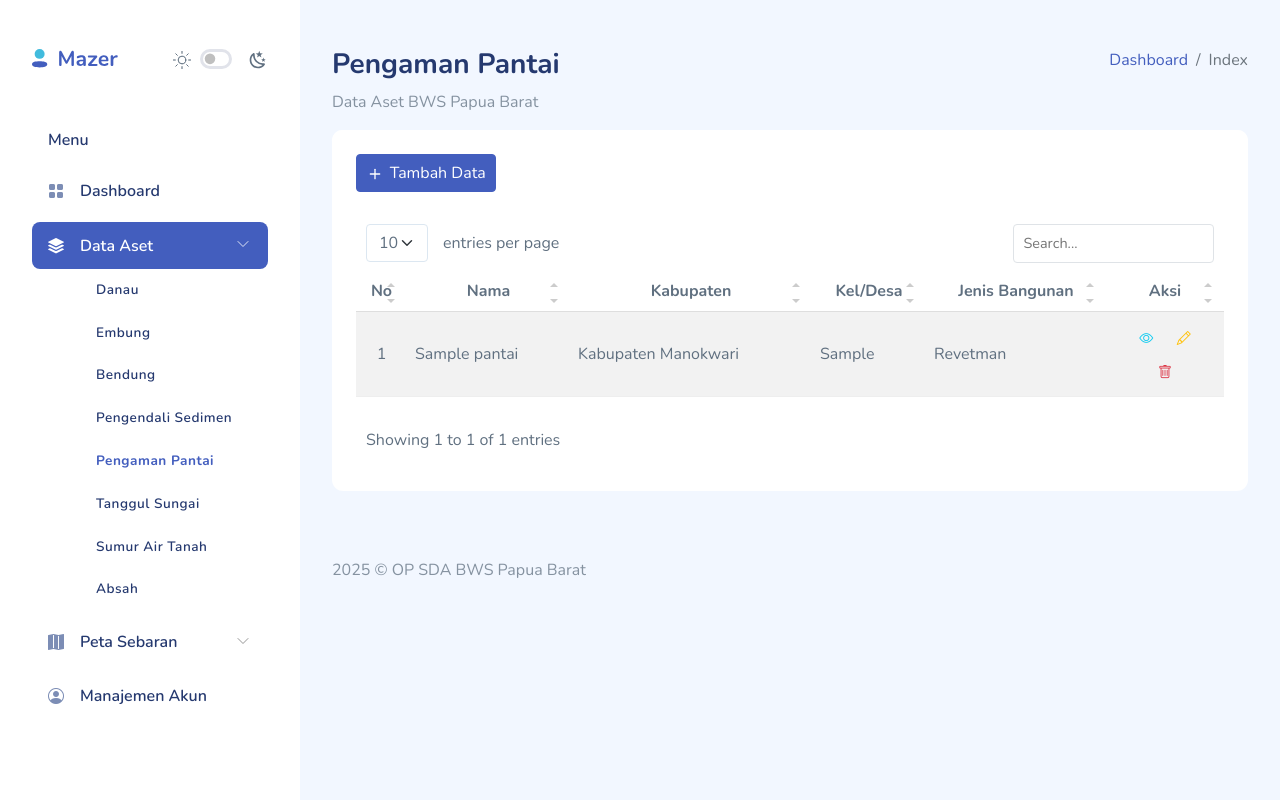
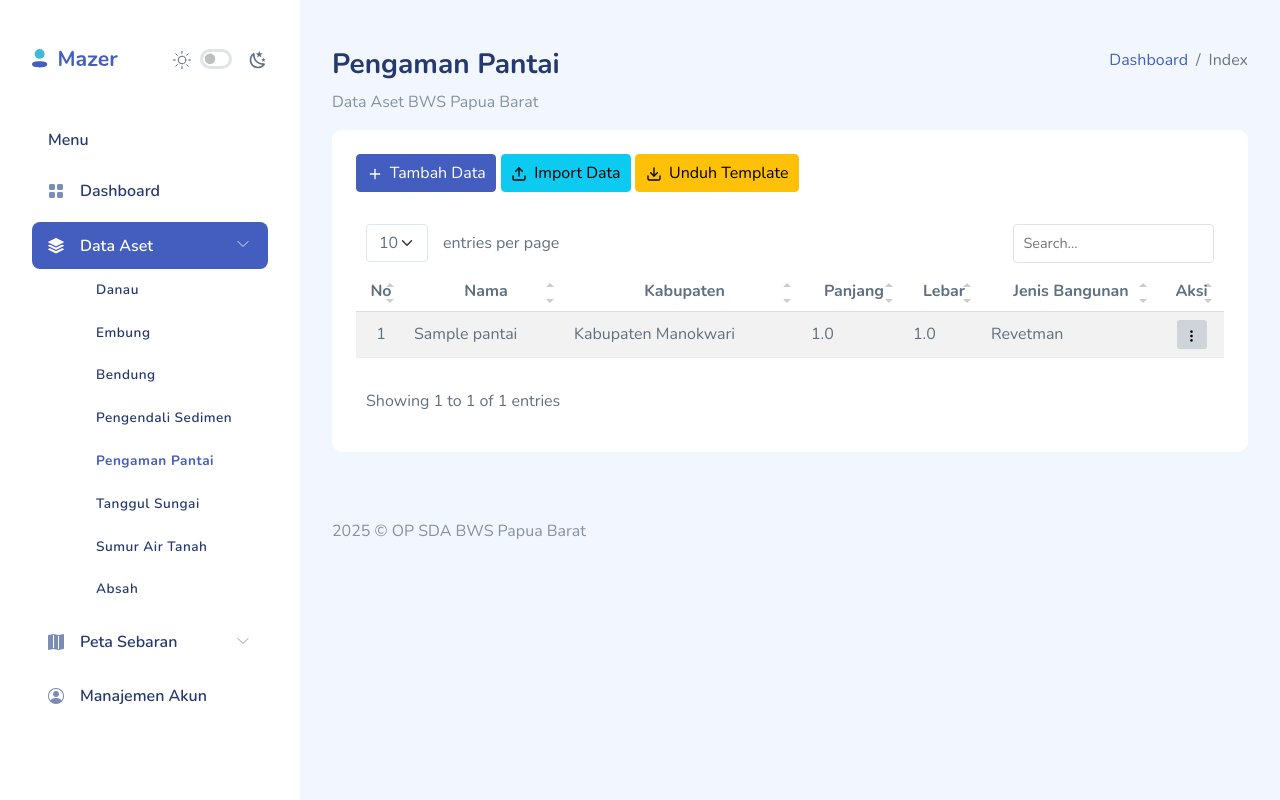
Before and after one commit to ariefendi992/aset-bwspb, a Django app: page /aset-pengaman-pantai/ in a window 1280 px wide. Run offline with Django 5.2, Linux system fonts and the light colour scheme; a user stored in the database is signed in; tables that the repository leaves empty hold one stand-in row (values such as "Sample post"); parts of the project's set-up code (start-up, migrations or seed data) failed here and were passed over; some libraries are stand-ins or nearby versions.

Commit message:
import and export aset pengaman pantai

```diff
--- a/apps/pengaman_pantai/forms.py
+++ b/apps/pengaman_pantai/forms.py
@@ -12,6 +12,7 @@ class PengamanPantaiForm(forms.ModelForm):
             "latitude2": "lat2",
             "longitude2": "long2",
         }
+        exclude = ["created_by", "updated_by"]
 
     def __init__(self, *args, **kwargs):
         super().__init__(*args, **kwargs)
@@ -32,3 +33,19 @@ class PengamanPantaiForm(forms.ModelForm):
                     css_class += " is-valid"
 
             field.widget.attrs.update({"class": css_class})
+
+
+class UploadExcelForm(forms.Form):
+    file = forms.FileField(
+        label="Pilih File",
+        widget=forms.ClearableFileInput(
+            attrs={"class": "form-control", "accept": ".xlsx"}
+        ),
+    )
+
+    def cleaned_file(self):
+        file = self.cleaned_data["file"]
+
+        if not file.name.endswith(".xlsx"):
+            raise forms.ValidationError("File harus format .xlsx")
+        return file
--- a/apps/pengaman_pantai/models.py
+++ b/apps/pengaman_pantai/models.py
@@ -11,8 +11,8 @@ class PengamanPantaiModel(BaseAssetModel):
         ("Seawall", "Seawall"),
         ("Pasangan Batu", "Pasangan Batu"),
         ("Tanggul Laut", "Tanggul Laut"),
-        ("Revetman", "Revetman"),
-        ("Revetman", "Revetman"),
+        # ("Revetman", "Revetman"),
+        # ("Revetman", "Revetman"),
     ]
     kewenangan = models.CharField(max_length=100, null=True, blank=True)
     jenis_bangunan = models.CharField(max_length=100, choices=JENIS_BANGUNAN_CHOICE)
--- a/apps/pengaman_pantai/templates/index_ppantai.html
+++ b/apps/pengaman_pantai/templates/index_ppantai.html
@@ -30,6 +30,8 @@
       <div class="card">
         <div class="card-header">
           <a href="{% url 'ppantai:create' %}" class="btn icon icon-left btn-primary"><i data-feather="plus"></i> Tambah Data</a>
+          <a class="btn btn-info icon icon-left" data-bs-toggle="modal" data-bs-target="#modalUploadFile"><i data-feather="upload"></i> Import Data</a>
+          <a href="{% url 'ppantai:template' %}" class="btn icon icon-left btn-warning"><i data-feather="download"></i> Unduh Template</a>
         </div>
         <div class="card-body">
           <table class="table table-striped" id="table1">
@@ -38,7 +40,8 @@
                 <th class="text-center">No</th>
                 <th class="text-center">Nama</th>
                 <th class="text-center">Kabupaten</th>
-                <th class="text-center">Kel/Desa</th>
+                <th class="text-center">Panjang</th>
+                <th class="text-center">Lebar</th>
                 <th class="text-center">Jenis Bangunan</th>
                 <th class="text-center">Aksi</th>
               </tr>
@@ -50,15 +53,28 @@
                   <td class="text-center">{{ forloop.counter }}</td>
                   <td>{{ obj.nama }}</td>
                   <td>{{ obj.kabupaten }}</td>
-                  <td>{{ obj.desa }}</td>
+                  <td>{{ obj.panjang }}</td>
+                  <td>{{ obj.lebar_puncak }}</td>
                   <td>{{ obj.jenis_bangunan }}</td>
                   <td class="text-center">
-                    <a href="{% url 'ppantai:detail' obj.pk %}" class="btn icon btn-outline-info btn-sm border-0"><i class="bi bi-eye"></i></a>
-                    <a href="{% url 'ppantai:edit' obj.pk %}" class="btn icon btn-outline-warning btn-sm border-0"><i class="bi bi-pencil"></i></a>
-                    <form action="{% url 'ppantai:delete' obj.pk %}" method="post">
-                      {% csrf_token %}
-                      <button type="submit" class="btn icon btn-outline-danger border-0 btn-sm"><i class="bi bi-trash"></i></button>
-                    </form>
+                    <button class="btn btn-sm btn-light border-0" type="button" data-bs-toggle="dropdown"><i class="bi bi-three-dots-vertical"></i></button>
+                    <ul class="dropdown-menu dropdown-menu-end">
+                      <li>
+                        <a href="{% url 'ppantai:detail' obj.pk %}" class="dropdown-item"><i class="bi bi-eye text-info"></i> Detail</a>
+                      </li>
+                      <li>
+                        <a href="{% url 'ppantai:edit' obj.pk %}" class="dropdown-item"><i class="bi bi-pencil text-warning"></i> Edit</a>
+                      </li>
+                      <li>
+                        <hr class="dropdown-divider" />
+                      </li>
+                      <li>
+                        <form action="{% url 'ppantai:delete' obj.pk %}" method="post">
+                          {% csrf_token %}
+                          <button type="submit" class="dropdown-item text-danger"><i class="bi bi-trash"></i> Delete</button>
+                        </form>
+                      </li>
+                    </ul>
                     {% comment %} {% with foto=obj.get_thumbnail %}
                       {% if foto %}
                         <a href="{% url 'checkdam:download' foto.pk %}" target="_blank" class="btn btn-sm btn-outline-info border-0"><i class="bi bi-cloud-download-fill"></i></a>
@@ -70,6 +86,40 @@
             </tbody>
           </table>
         </div>
+
+        <div class="modal fade" id="modalUploadFile" tabindex="-1">
+          <div class="modal-dialog modal-dialog-centered">
+            <div class="modal-content">
+              <div class="modal-header">
+                <h5 class="modal-title">Tambah data dengan file excel</h5>
+                <button type="button" class="btn-close" data-bs-dismiss="modal"></button>
+              </div>
+
+              <form action="{% url 'ppantai:import' %}" method="post" enctype="multipart/form-data" class="form form-horizontal">
+                <div class="modal-body text-center">
+                  {% csrf_token %}
+                  <div class="form-body">
+                    <div class="row">
+                      {% for field in form %}
+                        <div class="col-md-4">{{ field.label }}</div>
+                        <div class="col-md-8 form-group">
+                          {{ field }}
+                          {% comment %} {% if field.errors %}
+                            <div class="invalid-feedback">{{ field.errors|striptags }}</div>
+                          {% endif %} {% endcomment %}
+                        </div>
+                      {% endfor %}
+                    </div>
+                  </div>
+                </div>
+                <div class="modal-footer">
+                  <button type="button" class="btn btn-secondary" data-bs-dismiss="modal">Tutup</button>
+                  <button type="submit" class="btn btn-success icon icon-left me-1"><i data-feather="check-circle"></i> Import</button>
+                </div>
+              </form>
+            </div>
+          </div>
+        </div>
       </div>
     </section>
   </div>
--- a/apps/pengaman_pantai/urls.py
+++ b/apps/pengaman_pantai/urls.py
@@ -8,4 +8,6 @@ urlpatterns = [
     path("detail/<int:obj_id>/", views.detail, name="detail"),
     path("edit/<int:obj_id>/", views.update, name="edit"),
     path("delete/<int:obj_id>/", views.delete, name="delete"),
+    path("template/downlad", views.export_template, name="template"),
+    path("template/import", views.import_template, name="import"),
 ]
--- a/apps/pengaman_pantai/views.py
+++ b/apps/pengaman_pantai/views.py
@@ -1,9 +1,13 @@
 from django.shortcuts import render, redirect, get_object_or_404
-from django.http import HttpRequest, Http404
+from django.http import HttpRequest, Http404, HttpResponse
 from django.contrib import messages
 from .models import PengamanPantaiModel
-from .forms import PengamanPantaiForm
+from .forms import PengamanPantaiForm, UploadExcelForm
 from django.contrib.auth.decorators import login_required
+from openpyxl import Workbook
+from openpyxl.styles import Font, Alignment
+from openpyxl.worksheet.datavalidation import DataValidation
+import pandas as pd
 
 
 # Create your views here.
@@ -12,7 +16,7 @@ def index(request: HttpRequest):
 
     objects = PengamanPantaiModel.objects.order_by("-created_at").all()
 
-    context = {"filename": "ppantai", "objects": objects}
+    context = {"filename": "ppantai", "objects": objects, "form": UploadExcelForm()}
 
     return render(request, "index_ppantai.html", context)
 
@@ -80,3 +84,211 @@ def delete(request: HttpRequest, obj_id):
 
         return redirect("ppantai:index")
     return redirect("ppantai:index")
+
+
+@login_required(login_url="akun:login")
+def export_template(request):
+    wb = Workbook()
+    ws = wb.active
+    ws.title = "Pengaman Pantai"
+
+    ref_ws = wb.create_sheet(title="Referensi")
+
+    fields = PengamanPantaiModel._meta.get_fields()
+    col_idx = 1
+    headers = []
+    exclude_field = ["id", "created_at", "updated_at", "created_by", "updated_by"]
+    bold_font = Font(bold=True, size=12.0)
+    center_alignment = Alignment(horizontal="center", vertical="center")
+
+    for field in fields:
+        if (
+            field.concrete
+            and not field.many_to_many
+            and field.name not in exclude_field
+        ):
+            headers.append(field.name)
+            ws.cell(row=1, column=col_idx, value=field.name).font = bold_font
+            ws.cell(row=1, column=col_idx, value=field.name).alignment = (
+                center_alignment
+            )
+
+            col_idx += 1
+
+    provinsi_list = [c[0] for c in PengamanPantaiModel.PROVINSI_CHOICE]
+
+    for i, val in enumerate(provinsi_list, start=1):
+        ref_ws.cell(row=i, column=1, value=val)
+
+    dv_provinsi = DataValidation(
+        type="list", formula1=f"Referensi!$A$1:$A${len(provinsi_list)}"
+    )
+    ws.add_data_validation(dv_provinsi)
+    provinsi_col = headers.index("provinsi") + 1
+    dv_provinsi.add(f"{chr(64+provinsi_col)}2:{chr(64+provinsi_col)}100")
+
+    # NOTE: KABUPATEN
+    kabupaten_list = [c[0] for c in PengamanPantaiModel.KABUPATEN_CHOICE]
+    for i, val in enumerate(kabupaten_list, start=1):
+        ref_ws.cell(row=i, column=2, value=val)
+    dv_kabupaten = DataValidation(
+        type="list", formula1=f"Referensi!$B$1:$B${len(kabupaten_list)}"
+    )
+    ws.add_data_validation(dv_kabupaten)
+
+    kabupaten_col = headers.index("kabupaten") + 1
+    dv_kabupaten.add(f"{chr(64+kabupaten_col)}2:{chr(64+kabupaten_col)}100")
+
+    # NOTE: JENIS BANGUNAN
+    jenisBangunan_list = [c[0] for c in PengamanPantaiModel.JENIS_BANGUNAN_CHOICE]
+    for i, val in enumerate(jenisBangunan_list, start=1):
+        ref_ws.cell(row=i, column=3, value=val)
+    dv_jenisBangunan = DataValidation(
+        type="list", formula1=f"Referensi!$C$1:$C${len(jenisBangunan_list)}"
+    )
+    ws.add_data_validation(dv_jenisBangunan)
+
+    jenisBangunan_col = headers.index("jenis_bangunan") + 1
+    dv_jenisBangunan.add(f"{chr(64+jenisBangunan_col)}2:{chr(64+jenisBangunan_col)}100")
+
+    # NOTE: MATERIAL
+    material_list = [
+        c[0] for c in PengamanPantaiModel._meta.get_field("material").choices
+    ]
+    for i, val in enumerate(material_list, start=1):
+        ref_ws.cell(row=i, column=4, value=val)
+    dv_material = DataValidation(
+        type="list", formula1=f"Referensi!$D$1:$D${len(material_list)}"
+    )
+    ws.add_data_validation(dv_material)
+
+    material_col = headers.index("material") + 1
+    dv_material.add(f"{chr(64+material_col)}2:{chr(64+material_col)}100")
+
+    # NOTE: STRUKTUR
+    struktur_list = [
+        c[0] for c in PengamanPantaiModel._meta.get_field("struktur").choices
+    ]
+    for i, val in enumerate(struktur_list, start=1):
+        ref_ws.cell(row=i, column=5, value=val)
+    dv_struktur = DataValidation(
+        type="list", formula1=f"Referensi!$E$1:$E${len(struktur_list)}"
+    )
+    ws.add_data_validation(dv_struktur)
+
+    struktur_col = headers.index("material") + 1
+    dv_struktur.add(f"{chr(64+struktur_col)}2:{chr(64+struktur_col)}100")
+
+    response = HttpResponse(
+        content_type="application/vnd.openxmlformats-officedocument.spreadsheetml.sheet"
+    )
+
+    response["Content-Disposition"] = (
+        'attachment; filename="template_aset_pengaman_pantai.xlsx"'
+    )
+
+    wb.save(response)
+    return response
+
+
+@login_required(login_url="akun:login")
+def import_template(request: HttpRequest):
+    if request.method == "POST":
+        form = UploadExcelForm(request.POST, request.FILES)
+
+        if form.is_valid():
+            file = request.FILES["file"]
+            try:
+                df = pd.read_excel(file)
+                df.columns = df.columns.str.strip().str.lower()
+                df = df.fillna("")
+
+                inserted = 0
+                updated = 0
+                skipped = 0
+
+                for _, row in df.iterrows():
+                    nama = str(row["nama"])
+                    panjang = row["panjang"] or None
+                    lebar_puncak = row["lebar_puncak"] or None
+
+                    # print(f"{_} => {nama}")
+
+                    if not nama and not panjang and not lebar_puncak:
+                        continue
+
+                    obj = PengamanPantaiModel.objects.filter(
+                        nama=nama, panjang=panjang, lebar_puncak=lebar_puncak
+                    ).first()
+
+                    data_excel = dict(
+                        nama=nama,
+                        provinsi=str(row["provinsi"]) or None,
+                        kabupaten=str(row["kabupaten"]) or None,
+                        kecamatan=str(row["kecamatan"]) or None,
+                        desa=str(row["desa"]) or None,
+                        latitude=row["latitude"] or None,
+                        longitude=row["longitude"] or None,
+                        kewenangan=row["kewenangan"] or None,
+                        jenis_bangunan=row["jenis_bangunan"] or None,
+                        panjang=row["panjang"] or None,
+                        lebar_puncak=row["lebar_puncak"] or None,
+                        kemiringan=row["kemiringan"] or None,
+                        material=row["material"] or None,
+                        struktur=row["struktur"] or None,
+                        tahun_mulai=row["tahun_mulai"] or None,
+                        tahun_selesai=row["tahun_selesai"] or None,
+                        dibangun_oleh=row["dibangun_oleh"] or None,
+                        pelindung=row["pelindung"] or None,
+                        lain_lain=row["lain_lain"] or None,
+                        latitude2=row["latitude2"] or None,
+                        longitude2=row["longitude2"] or None,
+                    )
+
+                    # print(f"Nomor: {_}, data excel ==> {data_excel['nama']}")
+
+                    user = request.user
+
+                    if obj:
+                        is_changed = False
+                        for field, value in data_excel.items():
+                            if getattr(obj, field) != value:
+                                is_changed = True
+                                setattr(obj, field, value)
+
+                        if is_changed:
+                            obj.updated_by = user
+                            obj.save()
+                            updated += 1
+                        else:
+                            skipped += 1
+
+                    else:
+                        PengamanPantaiModel.objects.create(
+                            created_by=user,
+                            updated_by=user,
+                            **data_excel,
+                        )
+
+                        inserted += 1
+
+                messages.success(
+                    request,
+                    f"Import selesai. {inserted} data baru, {updated} data diperbaharui, {skipped} data tidak berubah.",
+                )
+                return redirect("ppantai:index")
+
+            except Exception as e:
+                messages.error(request, f"Error: {str(e)}")
+                # raise e
+
+            return redirect("ppantai:index")
+
+        else:
+            form = UploadExcelForm()
+            messages.error(request, message=f"terjadi kesalahan upload file")
+            # raise
+
+        context = dict(filename="ppantai", form=form)
+
+        return render(request, "index_ppantai.html", context)
```
